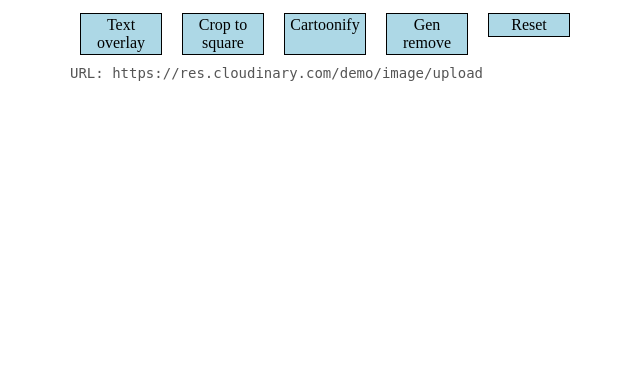
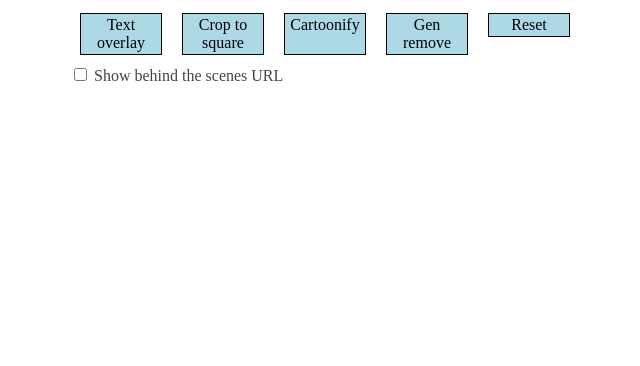
Before and after one commit to mhornstein/Cloudinary-Test, a Flask app: page / in a window 1280 px wide. Shown: the part 434-800 px from the top of the page, without its empty margins (170-810 px from the left). Run offline with Flask 3, Linux system fonts and the light colour scheme.

Commit message:
Add "behind the scene" presentation

```diff
--- a/part2/static/app.js
+++ b/part2/static/app.js
@@ -21,6 +21,12 @@ function buildUrl(transformation = "") {
 const img = document.getElementById("main-img");
 const group = document.querySelector(".btn-group");
 const url_text = document.getElementById("url-text");
+const toggleDebug = document.getElementById("toggle-debug");
+const debugInfo = document.getElementById("debug-info");
+
+toggleDebug.addEventListener("change", () => {
+  debugInfo.style.display = toggleDebug.checked ? "block" : "none";
+});
 
 url_text.innerHTML = BASE_URL; // initial URL
 
--- a/part2/static/main.css
+++ b/part2/static/main.css
@@ -41,3 +41,11 @@
 #debug-info b {
   color: #000;
 }
+.btn-group::after {
+  content: "";
+  display: block;
+  clear: both;
+}
+label {
+  color: #444;
+}
--- a/part2/templates/index.html
+++ b/part2/templates/index.html
@@ -21,7 +21,12 @@
             <div class="btn" data-action="reset">Reset</div>
         </div>
 
-        <div id="debug-info">
+        <label>
+            <input type="checkbox" id="toggle-debug">
+            Show behind the scenes URL
+        </label>
+
+        <div id="debug-info" style="display: none;">
             <p>URL: <span id="url-text"></span></p>
         </div>
     </div>
```
